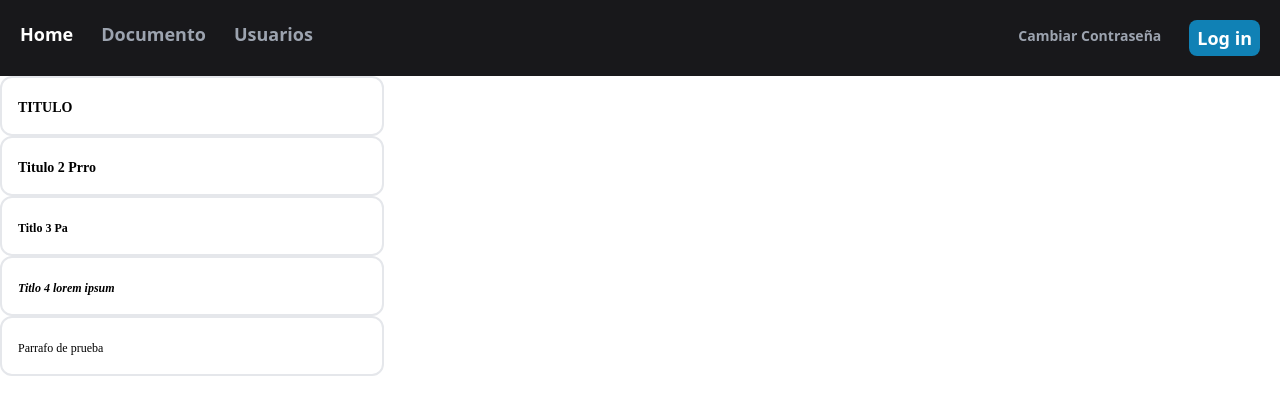
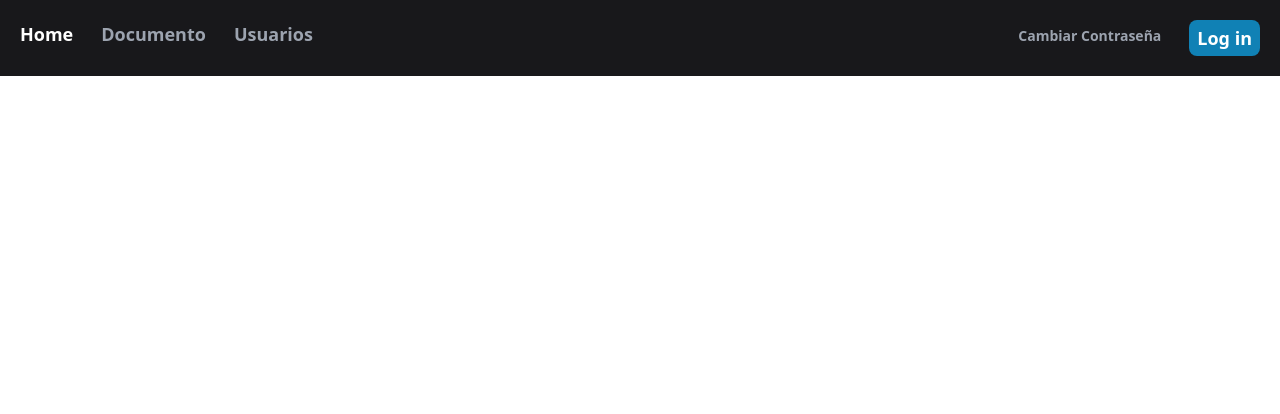
Before and after one commit to Jaguz78/Tesis, a React (Vite) app in the folder client/: page / in a window 1280 px wide. Shown: the top 414 px of the page. Built offline with nearby package versions, Linux system fonts and the light colour scheme.

Commit message:
NavElement y Seccion creados

```diff
--- /dev/null
+++ b/client/src/components/NavElement.jsx
@@ -0,0 +1,10 @@
+import { NavLink } from "react-router-dom"
+import React from "react"
+
+export default function NavElement({nombre, ruta,clase}) {
+    return(
+    <li className={clase}>
+        <NavLink to={ruta} style={({ isActive }) => {return isActive ? { color: "white" } : {};}}>{nombre}</NavLink>
+    </li>
+    )
+  }
--- a/client/src/components/Navbar.jsx
+++ b/client/src/components/Navbar.jsx
@@ -1,29 +1,17 @@
 import { NavLink } from "react-router-dom"
+import React from "react"
+import NavElement from "./NavElement";
 
 export default function Navbar() {
   return (
     <div className="nav bg-zinc-900 py-5 flex text-gray-400 place-content-between font-bold text-lg">
-
       <ul className="flex mx-5 space-x-7 ">
-        <li>
-          <NavLink to='/' style={({ isActive }) => {
-          return isActive ? { color: "white" } : {};}}>Home</NavLink>
-        </li>
-        <li>
-          <NavLink to='/documento' style={({ isActive }) => {
-          return isActive ? { color: "white" } : {};}} >Documento</NavLink>
-        </li>
-        <li>
-          <NavLink to='/usuario' style={({ isActive }) => {
-          return isActive ? { color: "white" } : {};}}>Usuarios</NavLink>
-        </li>
+        <NavElement nombre={'Home'} ruta={'./'}/>
+        <NavElement nombre={'Documento'} ruta={'/documento'} />
+        <NavElement nombre={'Usuarios'} ruta={'/usuario'} />
       </ul>
-
       <ul className="flex mx-5 space-x-7">
-        <li className="text-sm py-1.5">
-          <NavLink to='/cambiarContraseña' style={({ isActive }) => {
-          return isActive ? { color: "white" } : {};}}>Cambiar Contraseña</NavLink>
-        </li>
+        <NavElement clase="text-sm py-1.5" nombre={'Cambiar Contraseña' } ruta={'/cambiarContraseña'}/>
         <li>
           <button className="px-2 py-1 bg-sky-500/75 text-white rounded-lg">
           <NavLink to='/login'>Log in</NavLink>
--- /dev/null
+++ b/client/src/components/Seccion.jsx
@@ -0,0 +1,9 @@
+import React from 'react'
+
+export default function Seccion({data, formato}) {
+  return (
+    <div className="w-96 p-4 border-2 rounded-xl my-1">
+        <span className={formato}>{data}</span>
+    </div>
+  )
+}
--- a/client/src/pages/Documento.jsx
+++ b/client/src/pages/Documento.jsx
@@ -1,6 +1,7 @@
 import '../style.css'
 import FormatButton from '../components/FormatButton'
 import {useState} from 'react'
+import Seccion from '../components/Seccion';
 
 function Documento() {
     const [format, setFormat] = useState('');
@@ -38,6 +39,13 @@ function Documento() {
                 </div>
                 <div className='w-[48%] h-full border-2 border-gray-600 rounded-2xl p-4 flex flex-col shadow-xl'>
 
+                {/* Ejmplos de secciones */}
+                <Seccion data='Titulo' formato={'title'}/>
+                <Seccion data='Titulo 2' formato={'title2'}/>
+                <Seccion data='Titulo 3' formato={'title3'}/>
+                <Seccion data='Titulo 4' formato={'title4'}/>
+                <Seccion data='Parrafo de prueba' formato={'paragraph'}/>
+
                 </div>
             </section>
         </main>
--- a/client/src/pages/Home.jsx
+++ b/client/src/pages/Home.jsx
@@ -2,21 +2,7 @@ import '../style.css'
 export default function Home() {
   return (
     <div>
-      <div className="w-96 p-4 border-2 rounded-xl">
-        <span className="title">Titulo</span>
-      </div>
-      <div className="w-96 p-4 border-2 rounded-xl">
-        <span className="title2">Titulo 2 Prro</span>
-      </div>
-      <div className="w-96 p-4 border-2 rounded-xl">
-        <span className="title3">Titlo 3 Pa</span>
-      </div>
-      <div className="w-96 p-4 border-2 rounded-xl">
-        <span className="title4">Titlo 4 lorem ipsum</span>
-      </div>
-      <div className="w-96 p-4 border-2 rounded-xl">
-        <span className="paragraph">Parrafo de prueba</span>
-      </div>
+
     </div>
 
   )
```
